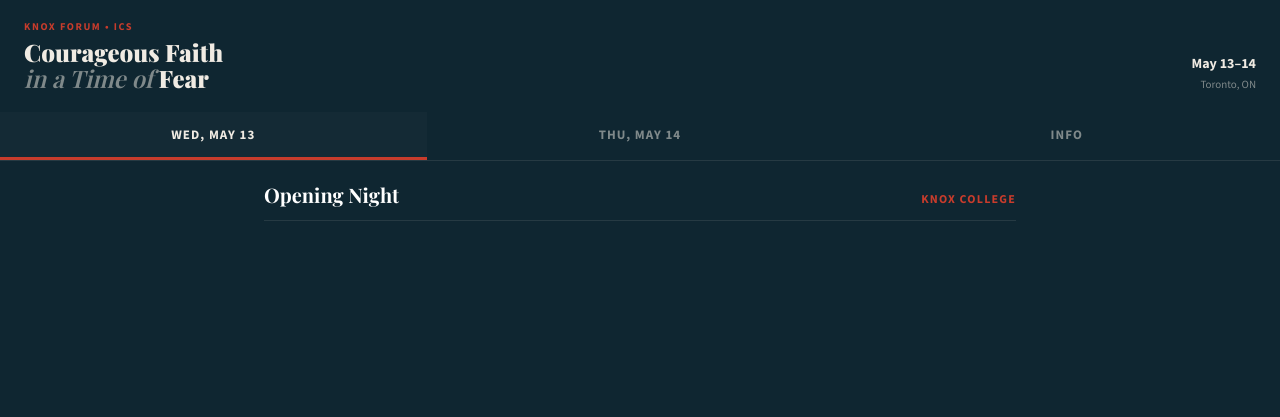
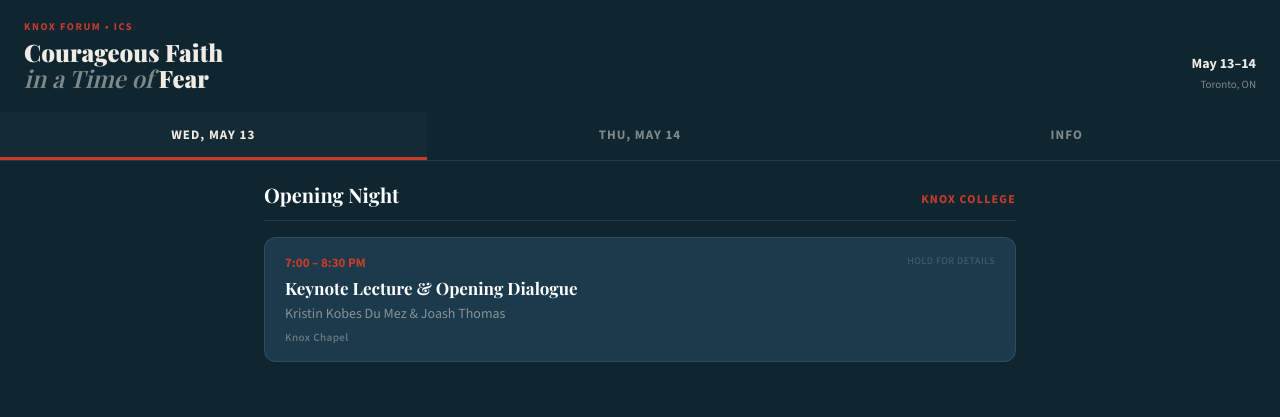
Before and after one commit to ics-communications/f2bf, a plain HTML site: page program/index.html in a window 1280 px wide. Drawn offline with nearby package versions, Linux system fonts and the light colour scheme; a web font is replaced by a local one.

Commit message:
Program-fix

```diff
--- a/program/index.html
+++ b/program/index.html
@@ -204,6 +204,10 @@
     color: var(--muted);
     line-height: 1.5;
   }
+  .schedule-card.past {
+    opacity: 0.35;
+    pointer-events: none;
+  }
 
   /* Modal */
   .modal-overlay {
@@ -319,9 +323,13 @@
   }
   .track-location {
     font-size: 11px;
-    font-weight: 600;
-    color: rgba(240,235,227,0.35);
-    letter-spacing: 0.04em;
+    font-weight: 700;
+    color: var(--red);
+    letter-spacing: 0.08em;
+    text-transform: uppercase;
+    padding: 3px 8px;
+    border: 1px solid rgba(200,60,44,0.25);
+    border-radius: 100px;
   }
   .track-facilitator {
     font-size: 12px;
@@ -481,27 +489,27 @@ if ('serviceWorker' in navigator) {
 const SCHEDULE_DATA = {
   day1: [
     {
-      id: ‘d1-1’,
-      time: ‘7:00 – 8:30 PM’,
-      title: ‘Keynote Lecture & Opening Dialogue’,
-      note: ‘Kristin Kobes Du Mez & Joash Thomas’,
+      id: 'd1-1',
+      time: '7:00 – 8:30 PM',
+      title: 'Keynote Lecture & Opening Dialogue',
+      note: 'Kristin Kobes Du Mez & Joash Thomas',
       hasDetails: true,
       tracks: [
         {
-          type: ‘general’,
-          location: ‘Knox Chapel’,
-          title: ‘Courageous Faith in a Time of Fear’,
-          desc: ‘Join us for the opening keynote exploring what it means to lead, speak, and act faithfully amid political polarization. Followed by a dynamic dialogue between Dr. Du Mez and Rev. Thomas.’,
+          type: 'general',
+          location: 'Knox Chapel',
+          title: 'Courageous Faith in a Time of Fear',
+          desc: 'Join us for the opening keynote exploring what it means to lead, speak, and act faithfully amid political polarization. Followed by a dynamic dialogue between Dr. Du Mez and Rev. Thomas.',
           speakers: [
             {
-              name: ‘Dr. Kristin Kobes Du Mez’,
-              img: ‘https://lightroom.adobe.com/v2c/spaces/8e293c41299846de9eaf08c99ce6ee2a/assets/59ce09f32a58fc316e527bcac3ad7d8a/revisions/7b6e0c0d080a8cca9fab99b0995a2faa/renditions/9ede31d929031de67041121df4df02a4’,
-              position: ‘center center’
+              name: 'Dr. Kristin Kobes Du Mez',
+              img: 'https://lightroom.adobe.com/v2c/spaces/8e293c41299846de9eaf08c99ce6ee2a/assets/59ce09f32a58fc316e527bcac3ad7d8a/revisions/7b6e0c0d080a8cca9fab99b0995a2faa/renditions/9ede31d929031de67041121df4df02a4',
+              position: 'center center'
             },
             {
-              name: ‘Rev. Joash P. Thomas’,
-              img: ‘https://images.squarespace-cdn.com/content/v1/66e782ff6d826327d4cbf069/259ee5d1-ff8e-412c-97a2-5896a5a18e18/DSCF1643+2.JPEG?format=1000w’,
-              position: ‘20% 20%’
+              name: 'Rev. Joash P. Thomas',
+              img: 'https://images.squarespace-cdn.com/content/v1/66e782ff6d826327d4cbf069/259ee5d1-ff8e-412c-97a2-5896a5a18e18/DSCF1643+2.JPEG?format=1000w',
+              position: '20% 20%'
             }
           ]
         }
@@ -510,127 +518,127 @@ const SCHEDULE_DATA = {
   ],
   day2: [
     {
-      id: ‘d2-1’,
-      time: ‘9:00 – 10:00 AM’,
-      title: ‘Plenary Lecture’,
-      note: ‘Joash Thomas’,
+      id: 'd2-1',
+      time: '9:00 – 10:00 AM',
+      title: 'Plenary Lecture',
+      note: 'Joash Thomas',
       hasDetails: true,
       tracks: [
         {
-          type: ‘general’,
-          location: ‘Knox Chapel’,
-          title: ‘Reimagining a Faith that Unites’,
-          desc: ‘Drawing from his St. Thomas Christian roots and a decolonized, Jesus-centered understanding of Scripture, Fr. Joash helps audiences reimagine a faith that unites rather than divides.’,
+          type: 'general',
+          location: 'Knox Chapel',
+          title: 'Reimagining a Faith that Unites',
+          desc: 'Drawing from his St. Thomas Christian roots and a decolonized, Jesus-centered understanding of Scripture, Fr. Joash helps audiences reimagine a faith that unites rather than divides.',
           speakers: [
             {
-              name: ‘Rev. Joash P. Thomas’,
-              img: ‘https://images.squarespace-cdn.com/content/v1/66e782ff6d826327d4cbf069/259ee5d1-ff8e-412c-97a2-5896a5a18e18/DSCF1643+2.JPEG?format=1000w’,
-              position: ‘20% 20%’
+              name: 'Rev. Joash P. Thomas',
+              img: 'https://images.squarespace-cdn.com/content/v1/66e782ff6d826327d4cbf069/259ee5d1-ff8e-412c-97a2-5896a5a18e18/DSCF1643+2.JPEG?format=1000w',
+              position: '20% 20%'
             }
           ]
         }
       ]
     },
-    { id: ‘d2-break1’, time: ‘10:15 – 10:30 AM’, title: ‘Coffee Break’, isBreak: true },
+    { id: 'd2-break1', time: '10:15 – 10:30 AM', title: 'Coffee Break', isBreak: true },
     {
-      id: ‘d2-2’,
-      time: ‘10:30 – 12:00 PM’,
-      title: ‘Roundtable Discussions’,
-      note: ‘Concurrent tracks — Classroom 4’,
+      id: 'd2-2',
+      time: '10:30 – 12:00 PM',
+      title: 'Roundtable Discussions',
+      note: 'Concurrent tracks — Classroom 4',
       hasDetails: true,
       tracks: [
         {
-          type: ‘pastoral’,
-          location: ‘Classroom 4’,
-          title: ‘Reformed Witness in the 21st Century: Journeying Together in Courage’,
-          desc: ‘An honest conversation about the challenges and possibilities facing Reformed communities today. Reflect on leading congregations through ideological tension, denominational transition, and public scrutiny.’
+          type: 'pastoral',
+          location: 'Classroom 4',
+          title: 'Reformed Witness in the 21st Century: Journeying Together in Courage',
+          desc: 'An honest conversation about the challenges and possibilities facing Reformed communities today. Reflect on leading congregations through ideological tension, denominational transition, and public scrutiny.'
         },
         {
-          type: ‘community’,
-          location: ‘Classroom 4’,
-          title: ‘Taking a Stand Without Tearing the Church Apart’,
-          desc: ‘How do we act courageously without deepening division? Explore what faithful public responsibility looks like for congregations and how members can support clergy and one another through difficult conversations.’
+          type: 'community',
+          location: 'Classroom 4',
+          title: 'Taking a Stand Without Tearing the Church Apart',
+          desc: 'How do we act courageously without deepening division? Explore what faithful public responsibility looks like for congregations and how members can support clergy and one another through difficult conversations.'
         }
       ]
     },
-    { id: ‘d2-break2’, time: ‘12:00 – 1:00 PM’, title: ‘Lunch’, isBreak: true },
+    { id: 'd2-break2', time: '12:00 – 1:00 PM', title: 'Lunch', isBreak: true },
     {
-      id: ‘d2-3’,
-      time: ‘1:00 – 2:15 PM’,
-      title: ‘Workshops — Session I’,
-      note: ‘Concurrent tracks — Classrooms 2 & 3’,
+      id: 'd2-3',
+      time: '1:00 – 2:15 PM',
+      title: 'Workshops — Session I',
+      note: 'Concurrent tracks — Classrooms 2 & 3',
       hasDetails: true,
       tracks: [
         {
-          type: ‘pastoral’,
-          location: ‘Classroom 3’,
-          title: ‘Take Heart! Faith Deconstruction Will Not Destroy the Church’,
-          desc: ‘Using research and stories from <em>Blessed are the Undone</em>, this workshop will equip leaders to interpret and respond thoughtfully to experiences of faith deconstruction in their communities—and give helpful context to anyone who feels “undone.” What if stories of quiet deconstruction are not a problem to solve but a prophetic call for the Church?’,
+          type: 'pastoral',
+          location: 'Classroom 3',
+          title: 'Take Heart! Faith Deconstruction Will Not Destroy the Church',
+          desc: 'Using research and stories from <em>Blessed are the Undone</em>, this workshop will equip leaders to interpret and respond thoughtfully to experiences of faith deconstruction in their communities—and give helpful context to anyone who feels “undone.” What if stories of quiet deconstruction are not a problem to solve but a prophetic call for the Church?',
           speakers: [
             {
-              name: ‘Angela Reitsma Bick’,
-              img: ‘https://lightroom.adobe.com/v2c/spaces/8e293c41299846de9eaf08c99ce6ee2a/assets/ac9ebddbbf76bdfc058b0aa14d83a7d4/revisions/1b94460a02223f66fef75f366713a3ef/renditions/79d75a0f53fa09ac959c328dd508bb6d’,
-              position: ‘center center’
+              name: 'Angela Reitsma Bick',
+              img: 'https://lightroom.adobe.com/v2c/spaces/8e293c41299846de9eaf08c99ce6ee2a/assets/ac9ebddbbf76bdfc058b0aa14d83a7d4/revisions/1b94460a02223f66fef75f366713a3ef/renditions/79d75a0f53fa09ac959c328dd508bb6d',
+              position: 'center center'
             }
           ]
         },
         {
-          type: ‘community’,
-          location: ‘Classroom 2’,
-          title: ‘Engage Different: What Lies Beneath—Culture, Theology, and the Courage to Lead Across Difference’,
-          desc: ‘Most congregational tension today is driven by what sits below the waterline: unspoken cultural assumptions, inherited theological convictions few of us have ever traced to their roots, or radical differences that can feel irresolvable. This interactive workshop fuses two field-tested tools from the <em>Engage Difference!</em> curriculum: the Cultural Iceberg and a Theological Archeology exercise.’,
+          type: 'community',
+          location: 'Classroom 2',
+          title: 'Engage Different: What Lies Beneath—Culture, Theology, and the Courage to Lead Across Difference',
+          desc: 'Most congregational tension today is driven by what sits below the waterline: unspoken cultural assumptions, inherited theological convictions few of us have ever traced to their roots, or radical differences that can feel irresolvable. This interactive workshop fuses two field-tested tools from the <em>Engage Difference!</em> curriculum: the Cultural Iceberg and a Theological Archeology exercise.',
           speakers: [
             {
-              name: ‘David Montealegre’,
-              img: ‘/assets/img/Montealegre_profile2.png’,
-              position: ‘center center’
+              name: 'David Montealegre',
+              img: '/assets/img/Montealegre_profile2.png',
+              position: 'center center'
             }
           ]
         }
       ]
     },
-    { id: ‘d2-break3’, time: ‘2:15 – 2:30 PM’, title: ‘Coffee Break’, isBreak: true },
+    { id: 'd2-break3', time: '2:15 – 2:30 PM', title: 'Coffee Break', isBreak: true },
     {
-      id: ‘d2-4’,
-      time: ‘2:30 – 3:45 PM’,
-      title: ‘Workshops — Session II’,
-      note: ‘Concurrent tracks — Classrooms 2 & 3’,
+      id: 'd2-4',
+      time: '2:30 – 3:45 PM',
+      title: 'Workshops — Session II',
+      note: 'Concurrent tracks — Classrooms 2 & 3',
       hasDetails: true,
       tracks: [
         {
-          type: ‘pastoral’,
-          location: ‘Classroom 3’,
-          title: ‘Tending the Wide Table: Notes from the Long Way’,
-          desc: ‘This workshop is for pastors and ministry leaders walking their own journeys with congregations and communities navigating theological differences. The Good Table is a Canadian association of Jesus-centred, fully inclusive churches and leaders. Drawing on three years of deep listening, repentance, and following the Spirit’s breadcrumbs, we’ll share stories, encouragement, honest conversation, and practical frameworks for navigating change and difference.’,
+          type: 'pastoral',
+          location: 'Classroom 3',
+          title: 'Tending the Wide Table: Notes from the Long Way',
+          desc: 'This workshop is for pastors and ministry leaders walking their own journeys with congregations and communities navigating theological differences. The Good Table is a Canadian association of Jesus-centred, fully inclusive churches and leaders. Drawing on three years of deep listening, repentance, and following the Spirit\'s breadcrumbs, we\'ll share stories, encouragement, honest conversation, and practical frameworks for navigating change and difference.',
           speakers: [
             {
-              name: ‘Elle Pyke’,
-              img: ‘/assets/img/Elle-Heashot.jpg’,
-              position: ‘center center’
+              name: 'Elle Pyke',
+              img: '/assets/img/Elle-Heashot.jpg',
+              position: 'center center'
             }
           ]
         },
         {
-          type: ‘community’,
-          location: ‘Classroom 2’,
-          title: ‘You Are Not Alone: Supporting Clergy and Strengthening Congregations’,
-          desc: ‘Explore how congregational members can actively support pastoral leadership and strengthen the spiritual resilience of their communities, becoming places of solidarity, formation, and sustained courage.’
+          type: 'community',
+          location: 'Classroom 2',
+          title: 'You Are Not Alone: Supporting Clergy and Strengthening Congregations',
+          desc: 'Explore how congregational members can actively support pastoral leadership and strengthen the spiritual resilience of their communities, becoming places of solidarity, formation, and sustained courage.'
         }
       ]
     },
-    { id: ‘d2-break4’, time: ‘3:45 – 4:00 PM’, title: ‘Coffee Break’, isBreak: true },
+    { id: 'd2-break4', time: '3:45 – 4:00 PM', title: 'Coffee Break', isBreak: true },
     {
-      id: ‘d2-5’,
-      time: ‘4:00 – 5:00 PM’,
-      title: ‘Closing Panel’,
-      note: ‘Capacity for Courage: Building Faith Communities for the Long Haul’,
+      id: 'd2-5',
+      time: '4:00 – 5:00 PM',
+      title: 'Closing Panel',
+      note: 'Capacity for Courage: Building Faith Communities for the Long Haul',
       hasDetails: true,
       tracks: [
         {
-          type: ‘general’,
-          location: ‘Classroom 4’,
-          title: ‘Panel Discussion & Synthesis’,
-          desc: ‘Reflecting on what it takes to build communities capable of sustained courage, moving beyond one-time moments of boldness to focus on formation, structure, and shared responsibility.’
+          type: 'general',
+          location: 'Classroom 4',
+          title: 'Panel Discussion & Synthesis',
+          desc: 'Reflecting on what it takes to build communities capable of sustained courage, moving beyond one-time moments of boldness to focus on formation, structure, and shared responsibility.'
         }
       ]
     }
@@ -640,16 +648,44 @@ const SCHEDULE_DATA = {
 // Map to easily lookup items by ID for the modal
 const itemLookup = {};
 
+const CONF_DATES = { day1: '2026-05-13', day2: '2026-05-14' };
+
+function parseEndTime(timeStr, dateStr) {
+  const match = timeStr.match(/(\d{1,2}):(\d{2})\s*(AM|PM)\s*$/i);
+  if (!match) return null;
+  let h = parseInt(match[1]);
+  const m = parseInt(match[2]);
+  const ap = match[3].toUpperCase();
+  if (ap === 'PM' && h !== 12) h += 12;
+  if (ap === 'AM' && h === 12) h = 0;
+  return dateStr + 'T' + String(h).padStart(2,'0') + ':' + String(m).padStart(2,'0') + ':00';
+}
+
+function getEasternNow() {
+  return new Date(new Date().toLocaleString('en-US', { timeZone: 'America/Toronto' }));
+}
+
+function updatePastEvents() {
+  const now = getEasternNow();
+  document.querySelectorAll('.schedule-card[data-end]').forEach(card => {
+    const end = new Date(card.dataset.end);
+    card.classList.toggle('past', now > end);
+  });
+}
+
 function renderSchedule(dayId, containerId) {
   const container = document.getElementById(containerId);
+  const dateStr = CONF_DATES[dayId];
   let html = '';
 
   SCHEDULE_DATA[dayId].forEach(item => {
-    itemLookup[item.id] = item; // Store for modal
+    itemLookup[item.id] = item;
+    const endISO = parseEndTime(item.time, dateStr);
+    const endAttr = endISO ? ` data-end="${endISO}"` : '';
 
     if (item.isBreak) {
       html += `
-        <div class="schedule-card break">
+        <div class="schedule-card break"${endAttr}>
           <div class="card-time">${item.time}</div>
           <div class="card-title">${item.title}</div>
         </div>`;
@@ -658,7 +694,7 @@ function renderSchedule(dayId, containerId) {
       const locations = item.tracks ? [...new Set(item.tracks.map(t => t.location).filter(Boolean))] : [];
       const locHtml = locations.length ? `<div class="card-location">${locations.join(' & ')}</div>` : '';
       html += `
-        <div class="schedule-card interactive-item" data-id="${item.id}">
+        <div class="schedule-card interactive-item" data-id="${item.id}"${endAttr}>
           <div class="card-time"><span>${item.time}</span>${hint}</div>
           <div class="card-title">${item.title}</div>
           <div class="card-note">${item.note}</div>
@@ -785,6 +821,19 @@ function closeModal(e) {
 renderSchedule('day1', 'list-day1');
 renderSchedule('day2', 'list-day2');
 initLongPress();
+updatePastEvents();
+setInterval(updatePastEvents, 60000);
+
+// Auto-select tab based on today's date
+const today = new Date();
+const month = today.getMonth() + 1;
+const day = today.getDate();
+const year = today.getFullYear();
+if (year === 2026 && month === 5 && day === 14) {
+  switchTab('day2');
+} else if (year === 2026 && month === 5 && day >= 15) {
+  switchTab('info');
+}
 
 // Handle escape key for modal
 document.addEventListener('keydown', (e) => {
```
